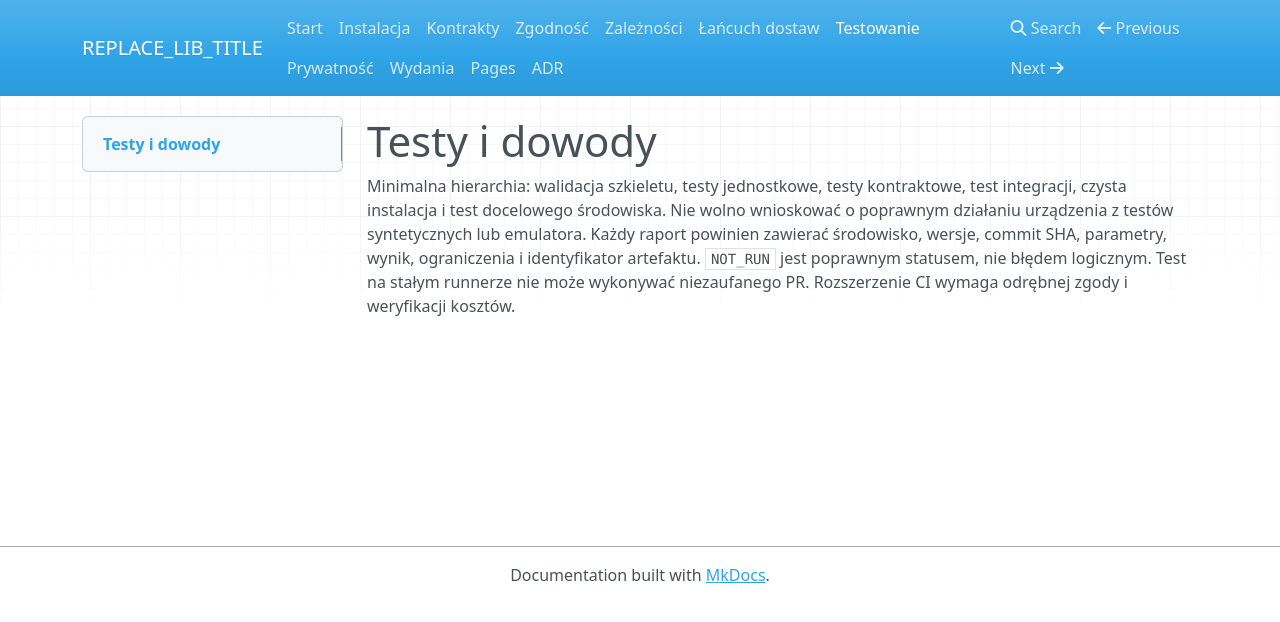
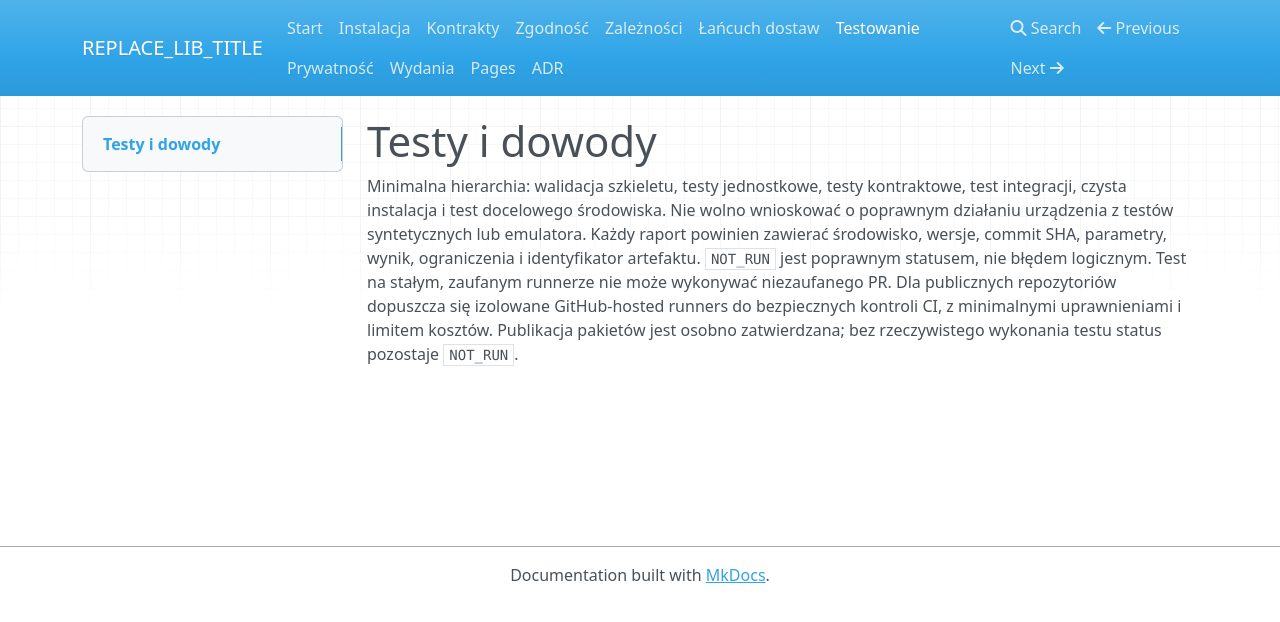
Before and after one commit to MatPomGit/repo-template-lib, an MkDocs documentation site: the page built from docs/testing.md, in a window 1280 px wide. Shown: the top 622 px of the page. Built offline with MkDocs 1.6.1, drawn with Linux system fonts in a browser that asks for light colours; nearby versions of some CDN libraries.

Commit message:
docs: align docs/testing.md with LIB audit, author and runner policies

```diff
--- a/docs/testing.md
+++ b/docs/testing.md
@@ -3,4 +3,4 @@
 Minimalna hierarchia: walidacja szkieletu, testy jednostkowe, testy kontraktowe, test integracji, czysta instalacja i test docelowego środowiska.
 Nie wolno wnioskować o poprawnym działaniu urządzenia z testów syntetycznych lub emulatora.
 Każdy raport powinien zawierać środowisko, wersje, commit SHA, parametry, wynik, ograniczenia i identyfikator artefaktu. `NOT_RUN` jest poprawnym statusem, nie błędem logicznym.
-Test na stałym runnerze nie może wykonywać niezaufanego PR. Rozszerzenie CI wymaga odrębnej zgody i weryfikacji kosztów.
+Test na stałym, zaufanym runnerze nie może wykonywać niezaufanego PR. Dla publicznych repozytoriów dopuszcza się izolowane GitHub-hosted runners do bezpiecznych kontroli CI, z minimalnymi uprawnieniami i limitem kosztów. Publikacja pakietów jest osobno zatwierdzana; bez rzeczywistego wykonania testu status pozostaje `NOT_RUN`.
```
